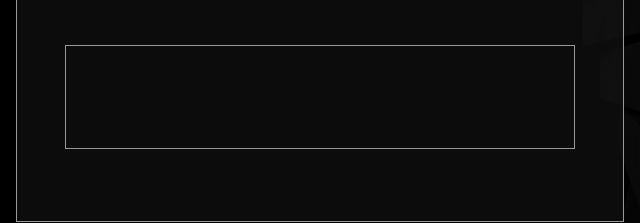
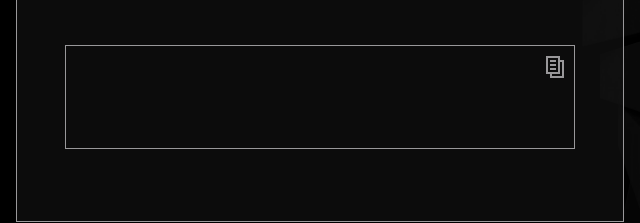
Before and after one commit to alexandrabatrak/password-generator, a plain HTML site: page index.html in a window 1280 px wide. Shown: the part 508-731 px from the top of the page, 192-832 px from the left. Drawn offline with Linux system fonts and the light colour scheme; a web font is replaced by a local one.

Commit message:
Update markdown and styles

```diff
--- a/index.html
+++ b/index.html
@@ -53,12 +53,15 @@
               </div>
             </form>
             <button id="generate" class="btn">Generate Password</button>
+            <div class="password-textarea">
+              <i class="gg-copy" id="copyButton"></i>
               <textarea
                 readonly
                 id="password"
                 placeholder="Your Secure Password"
                 aria-label="Generated Password">
               </textarea>
+            </div>
           </div>
           <div class="card-footer"></div>
         </div>
--- a/style.css
+++ b/style.css
@@ -166,6 +166,7 @@ form label {
   margin-right: 5px;
 }
 
+/* https://stackoverflow.com/questions/68723623/how-to-change-the-background-color-of-the-checkbox-to-black */
 .form-group input:checked + label:before {
   background: black;
 }
@@ -237,6 +238,55 @@ button[disabled] {
   color: rgba(0, 0, 0, 0.1);
 }
 
+/* copy icon */
+/* https://css.gg/copy */
+.password-textarea {
+  position: relative;
+}
+
+.gg-copy {
+  box-sizing: border-box;
+  position: absolute;
+  right: 15px;
+  top: 15px;
+  display: block;
+  width: 14px;
+  height: 18px;
+  border: 2px solid;
+  margin-left: -5px;
+  margin-top: -4px;
+  cursor: pointer;
+}
+
+.gg-copy::after,
+.gg-copy::before {
+  content: '';
+  display: block;
+  box-sizing: border-box;
+  position: absolute;
+}
+
+.gg-copy::before {
+  background: linear-gradient(to left, currentColor 5px, transparent 0)
+      no-repeat right top/5px 2px,
+    linear-gradient(to left, currentColor 5px, transparent 0) no-repeat left
+      bottom/ 2px 5px;
+  box-shadow: inset -4px -4px 0 -2px;
+  bottom: -6px;
+  right: -6px;
+  width: 14px;
+  height: 18px;
+}
+
+.gg-copy::after {
+  width: 6px;
+  height: 2px;
+  background: currentColor;
+  left: 2px;
+  top: 2px;
+  box-shadow: 0 4px 0, 0 8px 0;
+}
+
 @media (min-width: 1200px) {
   .wrapper {
     margin-left: 15%;
```
Lines whose indentation alone changed are shown as unchanged.
